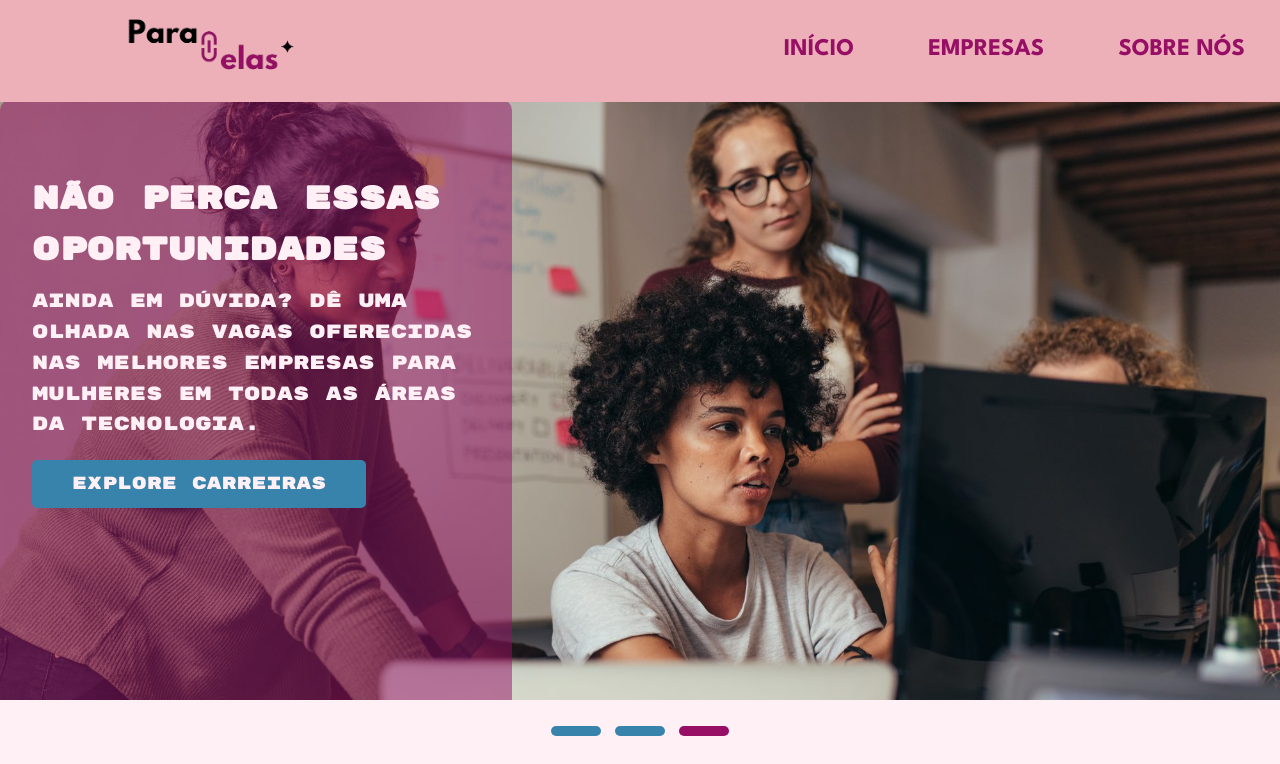
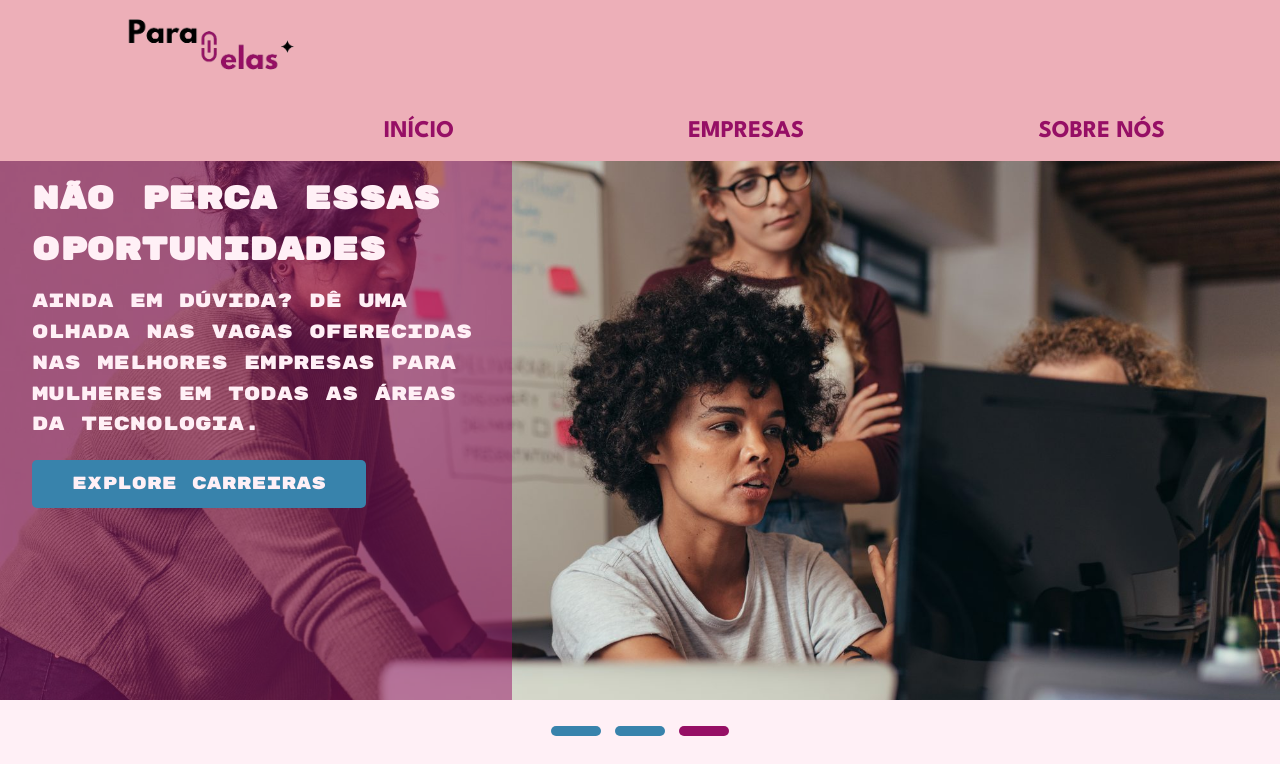
Before and after one commit to nathaliayukimi/Equipe_29, a plain HTML site: page inicio.html in a window 1280 px wide. Shown: the top 764 px of the page. Drawn offline with nearby package versions, Linux system fonts and the light colour scheme.

Commit message:
Update inicio.css

```diff
--- a/inicio.css
+++ b/inicio.css
@@ -51,6 +51,8 @@ header a {
     font-size: 1.5em;
     padding: 7px 15px;
     border-radius: 0.3em;
+    margin-right: 80px;
+    margin-left: 80px;
 }
 
 header a:hover{
```
